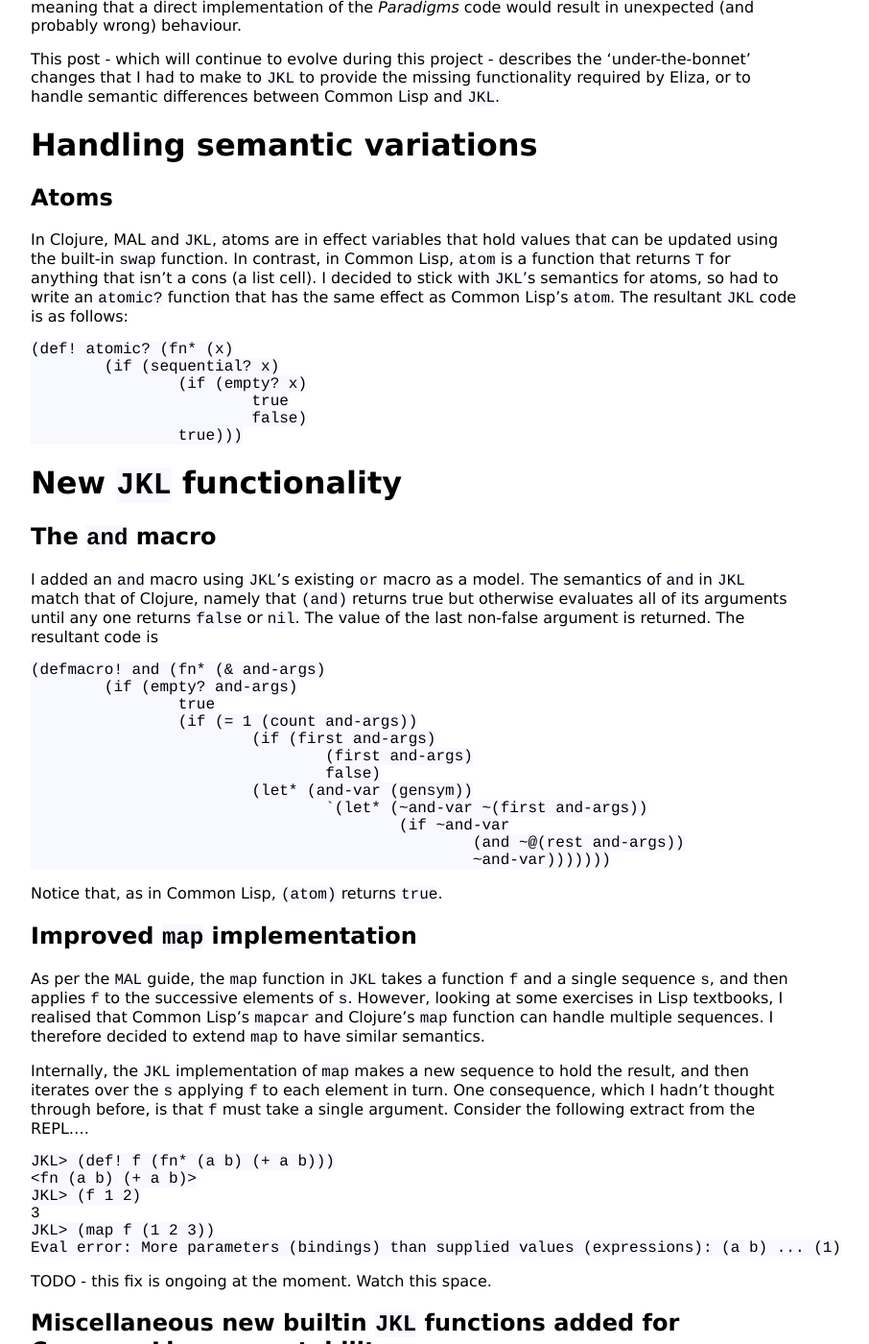
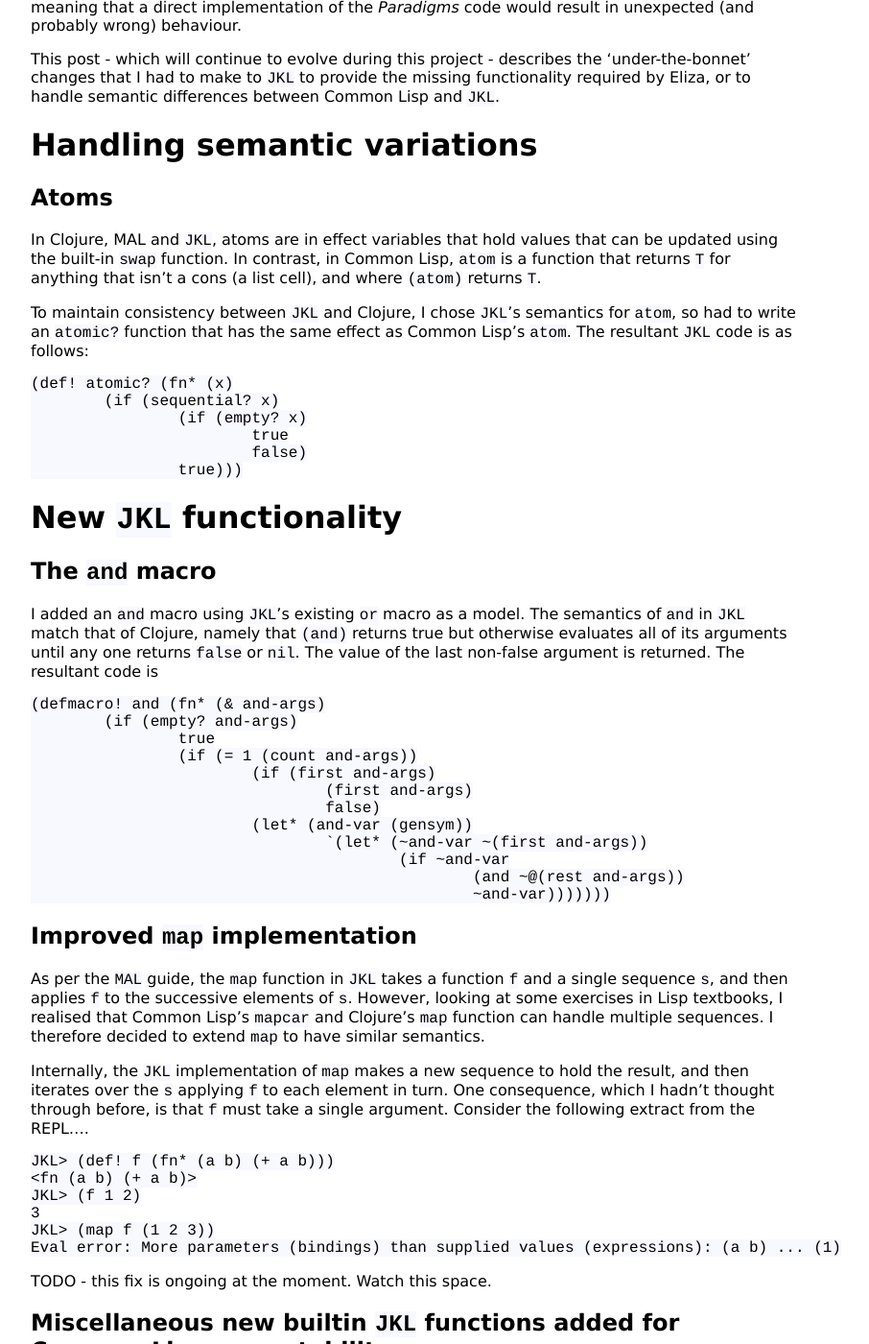
Before and after one commit to KineticLensman/KineticLensman.github.io, a Jekyll site: the page built from _posts/2020-04-03-Journey-continues.md, in a window 1280 px wide and 1400 px high, scrolled down 424 px. Shown: the whole window at 96% size, without its empty margins (208-1114 px from the left). Built offline with Jekyll 4.4.1, drawn with Linux system fonts in a browser that asks for light colours.

Commit message:
moved incorrectly placed sentence

````diff
--- a/_posts/2020-04-03-Journey-continues.md
+++ b/_posts/2020-04-03-Journey-continues.md
@@ -16,7 +16,9 @@
 
 ## Atoms
 
-In Clojure, MAL and `JKL`, atoms are in effect variables that hold values that can be updated using the built-in `swap` function. In contrast, in Common Lisp, `atom` is a function that returns `T` for anything that isn't a cons (a list cell). I decided to stick with `JKL`'s semantics for atoms, so had to write an `atomic?` function that has the same effect as Common Lisp's `atom`. The resultant `JKL` code is as follows:
+In Clojure, MAL and `JKL`, atoms are in effect variables that hold values that can be updated using the built-in `swap` function. In contrast, in Common Lisp, `atom` is a function that returns `T` for anything that isn't a cons (a list cell), and where `(atom)` returns `T`.
+
+To maintain consistency between `JKL` and Clojure, I chose `JKL`'s semantics for `atom`, so had to write an `atomic?` function that has the same effect as Common Lisp's `atom`. The resultant `JKL` code is as follows:
 ```
 (def! atomic? (fn* (x)
 	(if (sequential? x)
@@ -45,8 +47,6 @@
 						(and ~@(rest and-args))
 						~and-var)))))))
 ```
-Notice that, as in Common Lisp, `(atom)` returns `true`.
-
 ## Improved `map` implementation
 
 As per the `MAL` guide, the `map` function in `JKL` takes a function `f` and a single sequence `s`, and then applies `f` to the successive elements of `s`. However, looking at some exercises in Lisp textbooks, I realised that Common Lisp's `mapcar` and Clojure's `map` function can handle multiple sequences. I therefore decided to extend `map` to have similar semantics.
````
